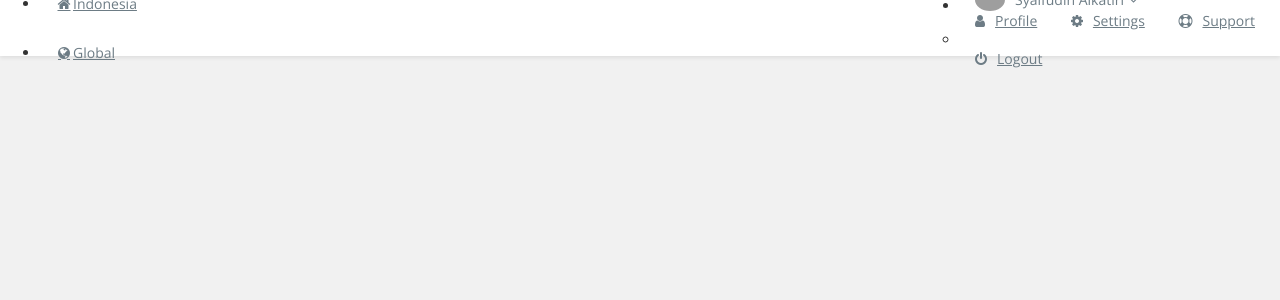
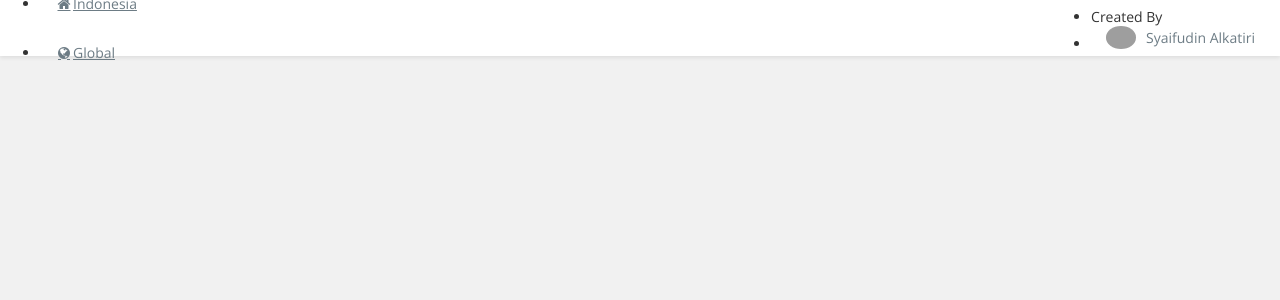
Before and after one commit to snalkaa97/Perkembangan_Covid19, a CodeIgniter app: the page made by application/views/template/header.php in a window 1280 px wide. Shown: the top 300 px of the page. Run offline with CodeIgniter, Linux system fonts and the light colour scheme; some libraries are stand-ins or nearby versions; grey boxes are pictures that could not be loaded.

Commit message:
update ui

```diff
--- a/application/views/template/header.php
+++ b/application/views/template/header.php
@@ -29,7 +29,7 @@
     <header class="header">
         <div class="flexbox flex-1">
             <!-- START TOP-LEFT TOOLBAR-->
-            <ul class="nav navbar-toolbar">
+            <ul class="container nav navbar-toolbar">
 
 
                 <li class="nav-item">
@@ -43,20 +43,17 @@
             <!-- START TOP-RIGHT TOOLBAR-->
             <ul class="nav navbar-toolbar">
 
+                <li class="nav-item">
+                    <span>Created By</span>
+                </li>
                 <li class="dropdown dropdown-user">
+
                     <a class="nav-link dropdown-toggle link" data-toggle="dropdown">
                         <img src="<?php echo base_url() ?>assets/img/alka.JPG" />
-                        <span></span>Syaifudin Alkatiri<i class="fa fa-angle-down m-l-5"></i></a>
-                    <ul class="dropdown-menu dropdown-menu-right">
-                        <a class="dropdown-item" href="#"><i class="fa fa-user"></i>Profile</a>
-                        <a class="dropdown-item" href="#"><i class="fa fa-cog"></i>Settings</a>
-                        <a class="dropdown-item" href="#"><i class="fa fa-support"></i>Support</a>
-                        <li class="dropdown-divider"></li>
-                        <a class="dropdown-item" href="#"><i class="fa fa-power-off"></i>Logout</a>
-                    </ul>
+                        <span></span>Syaifudin Alkatiri</a>
                 </li>
-            </ul>
-            <!-- END TOP-RIGHT TOOLBAR-->
+                </>
+                <!-- END TOP-RIGHT TOOLBAR-->
         </div>
     </header>
     <!-- END HEADER-->
```
Also changed, not shown: application/views/home/global.php (+3 -5 lines), 1 other file.
